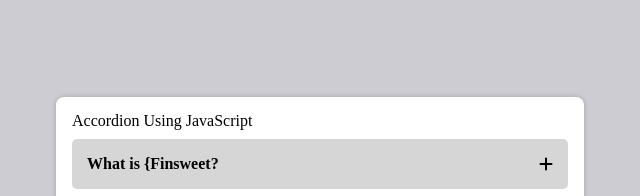
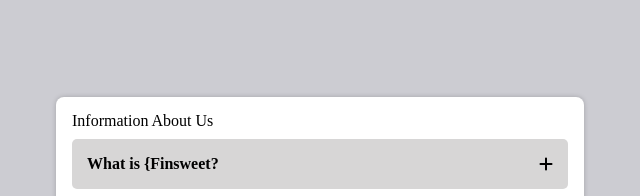
Before and after one commit to sally-1994/javascript-Final, a website: page index.html in a window 1280 px wide. Shown: the part 792-988 px from the top of the page, 260-900 px from the left. Drawn offline with nearby package versions, Linux system fonts and the light colour scheme; no server answers.

Commit message:
Update index.html

```diff
--- a/index.html
+++ b/index.html
@@ -73,7 +73,7 @@
 
       <section class="accor-1">
         <div class="accordion">
-          <h2>Accordion Using JavaScript</h2>
+          <h2>Information About Us</h2>
           <div class="accordion-content">
              <header>
                  <span class="accordion-content-title">
```
